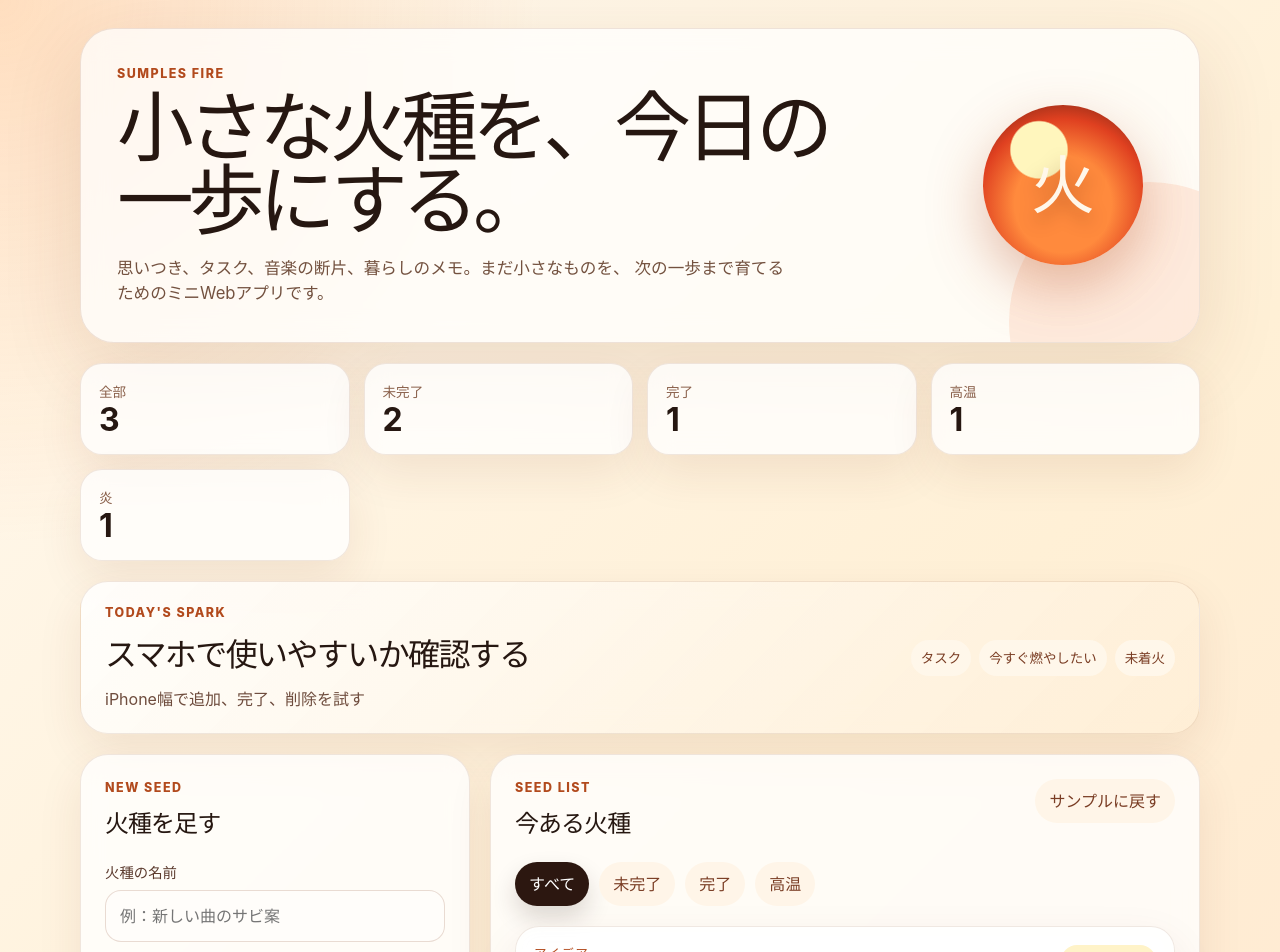
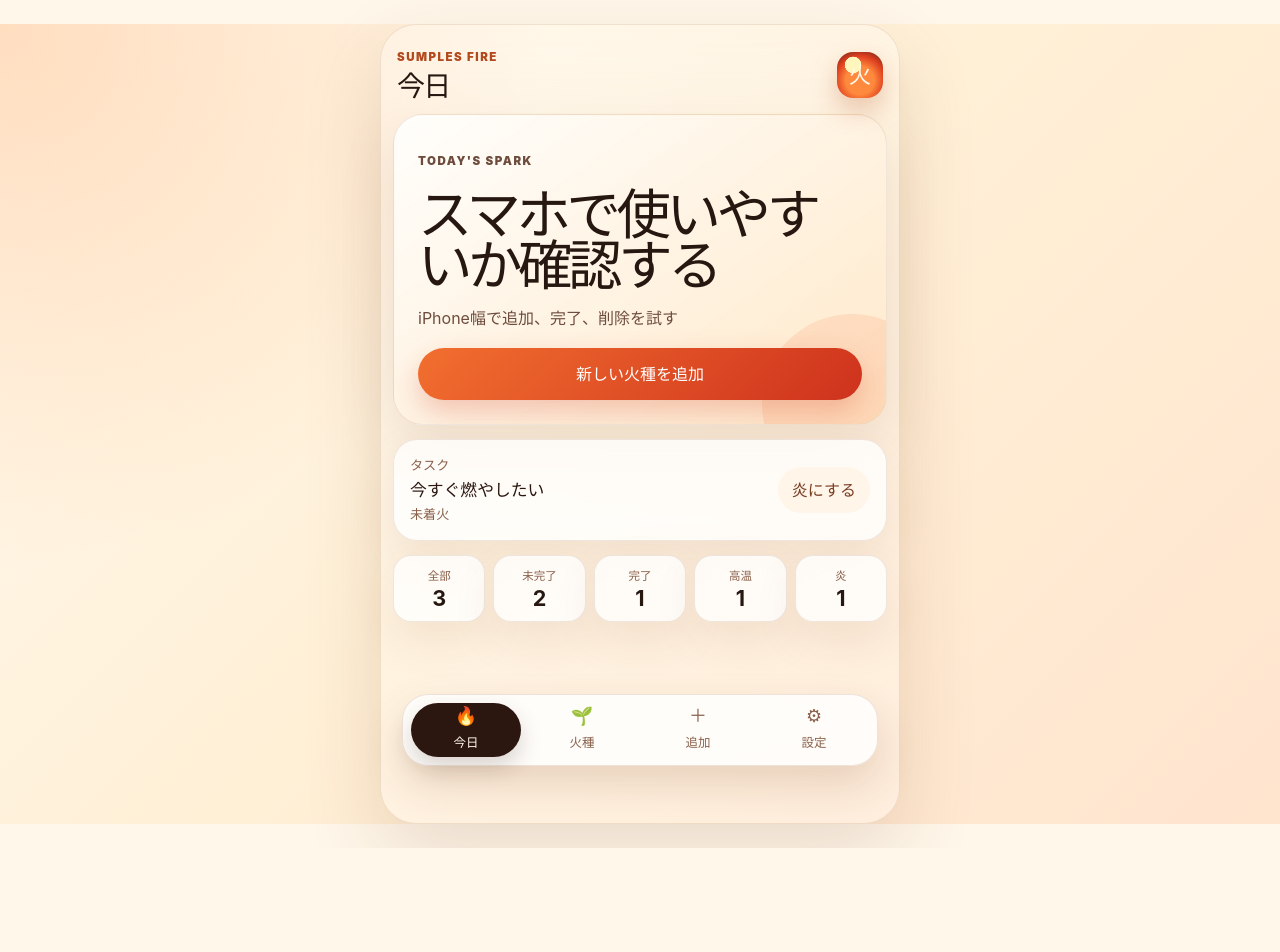
Before and after one commit to sunpotflower4460-cpu/sumples-fire, a React (Vite) app: page / in a window 1280 px wide. Shown: the top 952 px of the page. After the commit the page ends 848 px from the top, so only its background shows below. Built offline with nearby package versions, Linux system fonts and the light colour scheme.

Commit message:
Make Sumples Fire feel like a mobile app
Replace the web-style hero layout with a mobile app shell, top app bar, bottom tab navigation, Today/Seeds/Add/Settings screens, mobile-first spacing, safe-area aware fixed tabs, and app-like card presentation.

```diff
--- a/src/App.tsx
+++ b/src/App.tsx
@@ -1,3 +1,4 @@
+import { useState } from 'react';
 import { FireCard } from './components/FireCard';
 import { FireFilters } from './components/FireFilters';
 import { FireForm } from './components/FireForm';
@@ -5,7 +6,17 @@ import { FireStats } from './components/FireStats';
 import { useFireSeeds } from './hooks/useFireSeeds';
 import { categoryLabels, priorityLabels, stageLabels } from './types/fireSeed';
 
+type AppTab = 'today' | 'seeds' | 'add' | 'settings';
+
+const tabs: { id: AppTab; label: string; icon: string }[] = [
+  { id: 'today', label: '今日', icon: '🔥' },
+  { id: 'seeds', label: '火種', icon: '🌱' },
+  { id: 'add', label: '追加', icon: '＋' },
+  { id: 'settings', label: '設定', icon: '⚙︎' },
+];
+
 export default function App() {
+  const [activeTab, setActiveTab] = useState<AppTab>('today');
   const {
     addSeed,
     deleteSeed,
@@ -19,57 +30,53 @@ export default function App() {
     toggleSeed,
   } = useFireSeeds();
 
+  const openAddTab = () => setActiveTab('add');
+
   return (
-    <main className="app-shell">
-      <section className="hero">
-        <div className="hero-copy">
+    <main className="mobile-app-shell">
+      <header className="app-topbar">
+        <div>
           <p className="app-kicker">Sumples Fire</p>
-          <h1>小さな火種を、今日の一歩にする。</h1>
-          <p>
-            思いつき、タスク、音楽の断片、暮らしのメモ。まだ小さなものを、
-            次の一歩まで育てるためのミニWebアプリです。
-          </p>
+          <h1>{tabs.find((tab) => tab.id === activeTab)?.label}</h1>
         </div>
-        <div className="hero-orb" aria-hidden="true">
-          <span>火</span>
-        </div>
-      </section>
+        <div className="app-icon" aria-hidden="true">火</div>
+      </header>
 
       {notice ? <div className="toast" role="status">{notice}</div> : null}
 
-      <FireStats stats={stats} />
+      <section className="app-screen" aria-live="polite">
+        {activeTab === 'today' ? (
+          <div className="screen-stack">
+            <section className="today-hero">
+              <p className="eyebrow">Today&apos;s Spark</p>
+              <h2>{focusSeed?.title ?? '今日の火種を置いてみよう'}</h2>
+              <p>{focusSeed?.nextAction || 'まずは小さなひらめきをひとつ、火種として残してみましょう。'}</p>
+              <button className="primary-button" type="button" onClick={openAddTab}>新しい火種を追加</button>
+            </section>
 
             {focusSeed ? (
-        <section className="focus-panel" aria-label="今日の火種">
+              <section className="quick-card">
                 <div>
-            <p className="eyebrow">Today&apos;s Spark</p>
-            <h2>{focusSeed.title}</h2>
-            <p>{focusSeed.nextAction || 'まずは1分だけ、この火種に触れてみましょう。'}</p>
+                  <span>{categoryLabels[focusSeed.category]}</span>
+                  <strong>{priorityLabels[focusSeed.priority]}</strong>
+                  <small>{stageLabels[focusSeed.stage]}</small>
                 </div>
-          <div className="focus-meta">
-            <span>{categoryLabels[focusSeed.category]}</span>
-            <span>{priorityLabels[focusSeed.priority]}</span>
-            <span>{stageLabels[focusSeed.stage]}</span>
-          </div>
+                <button className="ghost-button" type="button" onClick={() => toggleSeed(focusSeed.id)}>炎にする</button>
               </section>
             ) : null}
 
-      <div className="content-grid">
-        <aside className="panel form-panel">
-          <div className="section-heading">
-            <p className="eyebrow">New Seed</p>
-            <h2>火種を足す</h2>
+            <FireStats stats={stats} />
           </div>
-          <FireForm onAddSeed={addSeed} />
-        </aside>
+        ) : null}
 
-        <section className="panel list-panel">
-          <div className="list-header">
+        {activeTab === 'seeds' ? (
+          <section className="panel app-panel">
+            <div className="list-header compact">
               <div className="section-heading">
                 <p className="eyebrow">Seed List</p>
-              <h2>今ある火種</h2>
+                <h2>火種一覧</h2>
               </div>
-            <button className="ghost-button" type="button" onClick={resetSamples}>サンプルに戻す</button>
+              <button className="ghost-button" type="button" onClick={resetSamples}>サンプル</button>
             </div>
 
             <FireFilters filter={filter} onChangeFilter={setFilter} />
@@ -82,12 +89,60 @@ export default function App() {
               ) : (
                 <div className="empty-state">
                   <p>この条件の火種はまだありません。</p>
-                <span>新しいひらめきを置いてみましょう。</span>
+                  <span>追加タブから新しいひらめきを置いてみましょう。</span>
                 </div>
               )}
             </div>
           </section>
+        ) : null}
+
+        {activeTab === 'add' ? (
+          <section className="panel app-panel">
+            <div className="section-heading">
+              <p className="eyebrow">New Seed</p>
+              <h2>火種を足す</h2>
             </div>
+            <FireForm onAddSeed={addSeed} />
+          </section>
+        ) : null}
+
+        {activeTab === 'settings' ? (
+          <section className="panel app-panel settings-panel">
+            <div className="section-heading">
+              <p className="eyebrow">Settings</p>
+              <h2>アプリ情報</h2>
+            </div>
+            <div className="settings-list">
+              <article>
+                <span>保存場所</span>
+                <p>この端末のブラウザ内だけに保存します。外部APIやDBには接続していません。</p>
+              </article>
+              <article>
+                <span>PWA準備</span>
+                <p>ホーム画面追加やCapacitor化を見据えた基本メタ情報を設定済みです。</p>
+              </article>
+              <article>
+                <span>次の手動ゲート</span>
+                <p>正式アイコン、Apple Developer、Xcode、TestFlight、App Store Connectは手動確認が必要です。</p>
+              </article>
+            </div>
+          </section>
+        ) : null}
+      </section>
+
+      <nav className="bottom-tabs" aria-label="アプリの画面切り替え">
+        {tabs.map((tab) => (
+          <button
+            key={tab.id}
+            type="button"
+            className={activeTab === tab.id ? 'tab-button is-active' : 'tab-button'}
+            onClick={() => setActiveTab(tab.id)}
+          >
+            <span>{tab.icon}</span>
+            {tab.label}
+          </button>
+        ))}
+      </nav>
     </main>
   );
 }
--- a/src/styles.css
+++ b/src/styles.css
@@ -10,97 +10,90 @@
 
 * { box-sizing: border-box; }
 
+html { min-height: 100%; }
+
 body {
   min-width: 320px;
   min-height: 100vh;
   margin: 0;
+  overscroll-behavior-y: none;
   background: radial-gradient(circle at top left, rgba(255, 151, 68, 0.28), transparent 34rem), linear-gradient(135deg, #fff9ef 0%, #fff0d6 48%, #ffe4ce 100%);
 }
 
 button, input, select, textarea { font: inherit; }
-button { cursor: pointer; }
+button { cursor: pointer; -webkit-tap-highlight-color: transparent; }
 button:disabled { cursor: not-allowed; opacity: 0.55; }
 
-.app-shell {
-  width: min(1120px, calc(100% - 32px));
+.mobile-app-shell {
+  position: relative;
+  display: grid;
+  grid-template-rows: auto minmax(0, 1fr) auto;
+  width: min(100%, 520px);
+  min-height: 100vh;
   margin: 0 auto;
-  padding: max(28px, env(safe-area-inset-top)) 0 max(52px, env(safe-area-inset-bottom));
+  padding: max(14px, env(safe-area-inset-top)) 12px max(10px, env(safe-area-inset-bottom));
 }
 
-.hero {
-  position: relative;
-  display: grid;
-  grid-template-columns: minmax(0, 1fr) 180px;
-  gap: 24px;
+.app-topbar {
+  position: sticky;
+  top: 0;
+  z-index: 20;
+  display: flex;
   align-items: center;
-  padding: 36px;
-  overflow: hidden;
-  border: 1px solid rgba(132, 64, 31, 0.14);
-  border-radius: 34px;
-  background: rgba(255, 255, 255, 0.72);
-  box-shadow: 0 24px 80px rgba(108, 48, 14, 0.13);
-  backdrop-filter: blur(14px);
+  justify-content: space-between;
+  gap: 14px;
+  padding: 10px 4px 12px;
+  backdrop-filter: blur(16px);
 }
 
-.hero::after {
-  position: absolute;
-  right: -90px;
-  bottom: -120px;
-  width: 280px;
-  height: 280px;
-  content: '';
-  border-radius: 999px;
-  background: rgba(242, 111, 47, 0.12);
+.app-topbar h1 {
+  margin: 0;
+  font-size: 1.75rem;
+  letter-spacing: -0.06em;
+  line-height: 1;
 }
 
 .app-kicker, .eyebrow {
-  margin: 0 0 8px;
+  margin: 0 0 6px;
   color: #b24a1d;
-  font-size: 0.78rem;
-  font-weight: 800;
-  letter-spacing: 0.12em;
+  font-size: 0.72rem;
+  font-weight: 900;
+  letter-spacing: 0.13em;
   text-transform: uppercase;
 }
 
-.hero h1 {
-  max-width: 760px;
-  margin: 0;
-  font-size: clamp(2.35rem, 7vw, 4.8rem);
-  letter-spacing: -0.075em;
-  line-height: 0.95;
+.app-icon {
+  display: grid;
+  flex: none;
+  width: 46px;
+  height: 46px;
+  place-items: center;
+  border-radius: 16px;
+  background: radial-gradient(circle at 35% 28%, #fff6bd 0 18%, transparent 19%), radial-gradient(circle at 50% 62%, #ff8a3d 0 38%, #df4020 67%, #5a1e12 100%);
+  color: #fff7ea;
+  font-size: 1.4rem;
+  font-weight: 900;
+  box-shadow: 0 12px 26px rgba(178, 74, 29, 0.28);
 }
 
-.hero p:last-child {
-  max-width: 680px;
-  margin: 18px 0 0;
-  color: #73513f;
-  font-size: 1.04rem;
+.app-screen {
+  min-height: 0;
+  padding: 2px 0 92px;
 }
 
-.hero-orb {
-  z-index: 1;
+.screen-stack {
   display: grid;
-  width: 160px;
-  height: 160px;
-  place-items: center;
-  border-radius: 999px;
-  background: radial-gradient(circle at 35% 28%, #fff6bd 0 18%, transparent 19%), radial-gradient(circle at 50% 62%, #ff8a3d 0 38%, #df4020 67%, #5a1e12 100%);
-  box-shadow: 0 22px 55px rgba(178, 74, 29, 0.34);
-}
-
-.hero-orb span {
-  color: #fff7ea;
-  font-size: 4rem;
-  font-weight: 900;
-  text-shadow: 0 8px 18px rgba(82, 25, 10, 0.35);
+  gap: 14px;
 }
 
 .toast {
-  position: sticky;
-  top: 12px;
-  z-index: 10;
-  width: fit-content;
-  margin: 16px auto -2px;
+  position: fixed;
+  top: max(18px, env(safe-area-inset-top));
+  left: 50%;
+  z-index: 50;
+  width: max-content;
+  max-width: calc(100% - 32px);
+  transform: translateX(-50%);
   padding: 10px 16px;
   border: 1px solid rgba(132, 64, 31, 0.16);
   border-radius: 999px;
@@ -109,87 +102,111 @@ button:disabled { cursor: not-allowed; opacity: 0.55; }
   box-shadow: 0 18px 36px rgba(44, 23, 16, 0.18);
 }
 
-.stats-grid {
-  display: grid;
-  grid-template-columns: repeat(4, 1fr);
-  gap: 14px;
-  margin: 20px 0;
+.today-hero {
+  position: relative;
+  overflow: hidden;
+  padding: 24px;
+  border: 1px solid rgba(132, 64, 31, 0.12);
+  border-radius: 30px;
+  background: linear-gradient(145deg, rgba(255, 255, 255, 0.86), rgba(255, 232, 200, 0.92));
+  box-shadow: 0 22px 56px rgba(108, 48, 14, 0.12);
+  backdrop-filter: blur(12px);
 }
 
-.stat-card, .panel, .fire-card, .empty-state, .focus-panel {
+.today-hero::after {
+  position: absolute;
+  right: -56px;
+  bottom: -70px;
+  width: 180px;
+  height: 180px;
+  content: '';
+  border-radius: 999px;
+  background: rgba(242, 111, 47, 0.13);
+}
+
+.today-hero h2 {
+  position: relative;
+  z-index: 1;
+  margin: 0;
+  font-size: clamp(2rem, 12vw, 3.4rem);
+  letter-spacing: -0.08em;
+  line-height: 0.95;
+}
+
+.today-hero p {
+  position: relative;
+  z-index: 1;
+  margin: 14px 0 18px;
+  color: #6e4c3d;
+}
+
+.quick-card, .stat-card, .panel, .fire-card, .empty-state {
   border: 1px solid rgba(132, 64, 31, 0.12);
   background: rgba(255, 255, 255, 0.78);
   box-shadow: 0 18px 46px rgba(108, 48, 14, 0.09);
   backdrop-filter: blur(12px);
 }
 
+.quick-card {
+  display: flex;
+  gap: 14px;
+  align-items: center;
+  justify-content: space-between;
+  padding: 16px;
+  border-radius: 24px;
+}
+
+.quick-card div {
+  display: grid;
+  gap: 2px;
+}
+
+.quick-card span, .quick-card small {
+  color: #8a604b;
+  font-size: 0.82rem;
+  font-weight: 800;
+}
+
+.quick-card strong {
+  color: #2c1710;
+  font-size: 1.05rem;
+}
+
+.stats-grid {
+  display: grid;
+  grid-template-columns: repeat(5, minmax(0, 1fr));
+  gap: 8px;
+  margin: 0;
+}
+
 .stat-card {
-  padding: 18px;
-  border-radius: 22px;
+  min-width: 0;
+  padding: 12px 8px;
+  border-radius: 18px;
+  text-align: center;
 }
 
 .stat-card span {
   display: block;
   color: #8a604b;
-  font-size: 0.85rem;
+  font-size: 0.72rem;
+  font-weight: 800;
 }
 
 .stat-card strong {
   display: block;
   margin-top: 2px;
-  font-size: 2rem;
+  font-size: 1.35rem;
   line-height: 1;
-}
-
-.focus-panel {
-  display: flex;
-  gap: 18px;
-  align-items: center;
-  justify-content: space-between;
-  margin-bottom: 20px;
-  padding: 22px 24px;
-  border-radius: 28px;
-  background: linear-gradient(135deg, rgba(255, 255, 255, 0.84), rgba(255, 238, 214, 0.9));
-}
-
-.focus-panel h2 {
-  margin: 0;
-  font-size: clamp(1.35rem, 4vw, 2rem);
-  letter-spacing: -0.05em;
-}
-
-.focus-panel p:last-child {
-  margin: 8px 0 0;
-  color: #6e4c3d;
-}
-
-.focus-meta {
-  display: flex;
-  flex: none;
-  flex-wrap: wrap;
-  gap: 8px;
-  justify-content: flex-end;
-}
-
-.focus-meta span {
-  border-radius: 999px;
-  background: #fff7ea;
-  color: #7a3d24;
-  font-size: 0.84rem;
-  font-weight: 800;
-  padding: 8px 10px;
-}
-
-.content-grid {
-  display: grid;
-  grid-template-columns: minmax(280px, 390px) minmax(0, 1fr);
-  gap: 20px;
-  align-items: start;
 }
 
 .panel {
   border-radius: 28px;
-  padding: 24px;
+  padding: 20px;
+}
+
+.app-panel {
+  min-height: calc(100vh - 150px);
 }
 
 .section-heading h2 {
@@ -200,8 +217,8 @@ button:disabled { cursor: not-allowed; opacity: 0.55; }
 
 .fire-form {
   display: grid;
-  gap: 16px;
-  margin-top: 20px;
+  gap: 14px;
+  margin-top: 18px;
 }
 
 .field-group {
@@ -212,18 +229,18 @@ button:disabled { cursor: not-allowed; opacity: 0.55; }
 .field-group label {
   color: #5c3b2e;
   font-size: 0.9rem;
-  font-weight: 700;
+  font-weight: 800;
 }
 
 input, select, textarea {
   width: 100%;
-  min-height: 48px;
+  min-height: 52px;
   border: 1px solid rgba(132, 64, 31, 0.18);
-  border-radius: 16px;
+  border-radius: 18px;
   background: #fffdfa;
   color: #261711;
   outline: none;
-  padding: 13px 14px;
+  padding: 14px 15px;
   transition: border-color 0.2s ease, box-shadow 0.2s ease;
 }
 
@@ -235,12 +252,8 @@ input:focus, select:focus, textarea:focus {
 
 .form-grid {
   display: grid;
-  grid-template-columns: 1fr 1fr;
+  grid-template-columns: 1fr;
   gap: 12px;
-}
-
-.form-grid-three {
-  grid-template-columns: 1fr;
 }
 
 .form-error {
@@ -250,17 +263,20 @@ input:focus, select:focus, textarea:focus {
   font-weight: 800;
 }
 
-.primary-button, .ghost-button, .danger-button, .filter-button {
-  min-height: 44px;
+.primary-button, .ghost-button, .danger-button, .filter-button, .tab-button {
+  min-height: 46px;
   border: 0;
   border-radius: 999px;
-  font-weight: 800;
+  font-weight: 900;
   transition: transform 0.2s ease, box-shadow 0.2s ease, background 0.2s ease;
 }
 
-.primary-button:hover, .ghost-button:hover, .danger-button:hover, .filter-button:hover { transform: translateY(-1px); }
+.primary-button:hover, .ghost-button:hover, .danger-button:hover, .filter-button:hover, .tab-button:hover { transform: translateY(-1px); }
 
 .primary-button {
+  position: relative;
+  z-index: 1;
+  width: 100%;
   padding: 14px 18px;
   background: linear-gradient(135deg, #f26f2f, #ce321d);
   color: #fff;
@@ -281,16 +297,28 @@ input:focus, select:focus, textarea:focus {
 
 .list-header {
   display: flex;
-  gap: 16px;
+  gap: 14px;
   align-items: flex-start;
   justify-content: space-between;
 }
 
+.list-header.compact .ghost-button { flex: none; }
+
 .filters {
   display: flex;
-  flex-wrap: wrap;
-  gap: 10px;
-  margin: 20px 0;
+  flex-wrap: nowrap;
+  gap: 8px;
+  margin: 18px -4px 18px;
+  padding: 0 4px 4px;
+  overflow-x: auto;
+  scrollbar-width: none;
+}
+.filters::-webkit-scrollbar { display: none; }
+
+.filter-button {
+  flex: 0 0 auto;
+  min-height: 40px;
+  padding: 8px 13px;
 }
 
 .filter-button.is-active {
@@ -299,8 +327,8 @@ input:focus, select:focus, textarea:focus {
   box-shadow: 0 12px 24px rgba(44, 23, 16, 0.16);
 }
 
-.cards-stack { display: grid; gap: 14px; }
-.fire-card, .empty-state { border-radius: 24px; padding: 18px; }
+.cards-stack { display: grid; gap: 12px; }
+.fire-card, .empty-state { border-radius: 24px; padding: 16px; }
 .fire-card.is-completed { opacity: 0.68; }
 .fire-card.is-completed h3, .fire-card.is-completed .card-body { text-decoration: line-through; }
 
@@ -313,7 +341,7 @@ input:focus, select:focus, textarea:focus {
 
 .card-header h3 {
   margin: 0;
-  font-size: 1.18rem;
+  font-size: 1.16rem;
   letter-spacing: -0.03em;
 }
 
@@ -321,8 +349,8 @@ input:focus, select:focus, textarea:focus {
   flex: none;
   border-radius: 999px;
   padding: 7px 10px;
-  font-size: 0.78rem;
-  font-weight: 800;
+  font-size: 0.74rem;
+  font-weight: 900;
 }
 
 .priority-low { background: #eef8e6; color: #44602e; }
@@ -370,7 +398,7 @@ input:focus, select:focus, textarea:focus {
 
 .next-action span {
   color: #b24a1d;
-  font-size: 0.78rem;
+  font-size: 0.76rem;
   font-weight: 900;
   letter-spacing: 0.08em;
 }
@@ -389,7 +417,7 @@ input:focus, select:focus, textarea:focus {
   align-items: center;
   justify-content: space-between;
   color: #8b6655;
-  font-size: 0.88rem;
+  font-size: 0.86rem;
 }
 
 .card-actions {
@@ -406,36 +434,79 @@ input:focus, select:focus, textarea:focus {
   text-align: center;
 }
 
-.empty-state p { margin: 0; font-weight: 800; }
+.empty-state p { margin: 0; font-weight: 900; }
 .empty-state span { color: #8b6655; }
 
-@media (max-width: 840px) {
-  .hero, .content-grid { grid-template-columns: 1fr; }
-  .hero-orb { width: 120px; height: 120px; }
-  .stats-grid { grid-template-columns: repeat(2, 1fr); }
-  .focus-panel { align-items: flex-start; flex-direction: column; }
-  .focus-meta { justify-content: flex-start; }
+.settings-panel { display: grid; align-content: start; gap: 18px; }
+.settings-list { display: grid; gap: 12px; }
+.settings-list article {
+  padding: 16px;
+  border-radius: 20px;
+  background: #fff7ea;
+}
+.settings-list span {
+  color: #b24a1d;
+  font-size: 0.8rem;
+  font-weight: 900;
+  letter-spacing: 0.08em;
+}
+.settings-list p { margin: 6px 0 0; color: #5f4235; }
+
+.bottom-tabs {
+  position: fixed;
+  right: max(10px, calc((100vw - 520px) / 2 + 10px));
+  bottom: max(10px, env(safe-area-inset-bottom));
+  left: max(10px, calc((100vw - 520px) / 2 + 10px));
+  z-index: 30;
+  display: grid;
+  grid-template-columns: repeat(4, 1fr);
+  gap: 6px;
+  padding: 8px;
+  border: 1px solid rgba(132, 64, 31, 0.14);
+  border-radius: 26px;
+  background: rgba(255, 255, 255, 0.82);
+  box-shadow: 0 18px 40px rgba(108, 48, 14, 0.16);
+  backdrop-filter: blur(18px);
 }
 
-@media (max-width: 560px) {
-  .app-shell {
-    width: min(100% - 20px, 1120px);
-    padding-top: 14px;
+.tab-button {
+  display: grid;
+  gap: 2px;
+  place-items: center;
+  min-height: 54px;
+  background: transparent;
+  color: #8a604b;
+  font-size: 0.78rem;
+}
+
+.tab-button span { font-size: 1.12rem; line-height: 1; }
+
+.tab-button.is-active {
+  background: #2c1710;
+  color: #fff7ea;
+  box-shadow: 0 10px 22px rgba(44, 23, 16, 0.18);
+}
+
+@media (min-width: 760px) {
+  .mobile-app-shell {
+    min-height: min(860px, 100vh);
+    margin-top: 24px;
+    margin-bottom: 24px;
+    border: 1px solid rgba(132, 64, 31, 0.12);
+    border-radius: 36px;
+    background: rgba(255, 255, 255, 0.26);
+    box-shadow: 0 30px 80px rgba(108, 48, 14, 0.14);
   }
 
-  .hero, .panel, .focus-panel {
-    border-radius: 22px;
-    padding: 20px;
+  .bottom-tabs {
+    right: calc((100vw - 520px) / 2 + 22px);
+    left: calc((100vw - 520px) / 2 + 22px);
+    bottom: 34px;
   }
+}
 
-  .hero h1 { font-size: clamp(2.1rem, 15vw, 3.3rem); }
-  .form-grid, .stats-grid { grid-template-columns: 1fr; }
-  .list-header, .card-header, .card-footer {
-    align-items: stretch;
-    flex-direction: column;
-  }
-
-  .filter-button { flex: 1 1 calc(50% - 8px); }
-  .card-actions { justify-content: stretch; }
+@media (max-width: 380px) {
+  .stats-grid { grid-template-columns: repeat(3, 1fr); }
+  .card-header, .card-footer { align-items: stretch; flex-direction: column; }
   .card-actions button { flex: 1; }
 }
```
Lines whose indentation alone changed are shown as unchanged.
